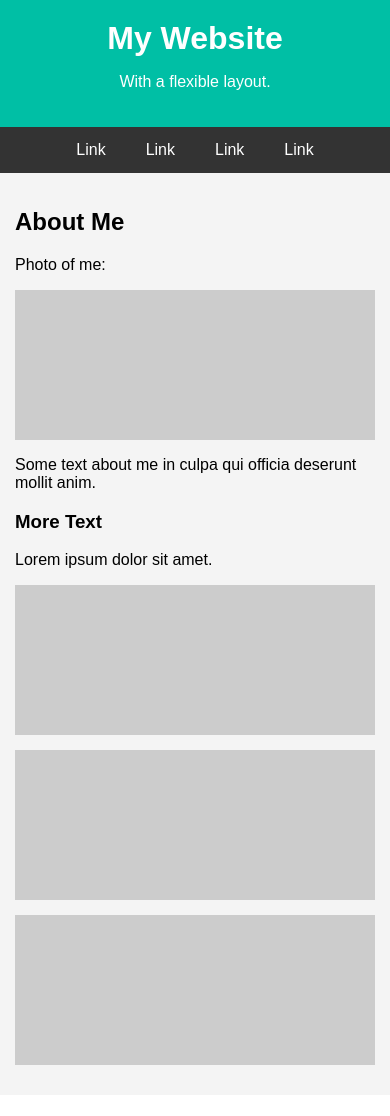
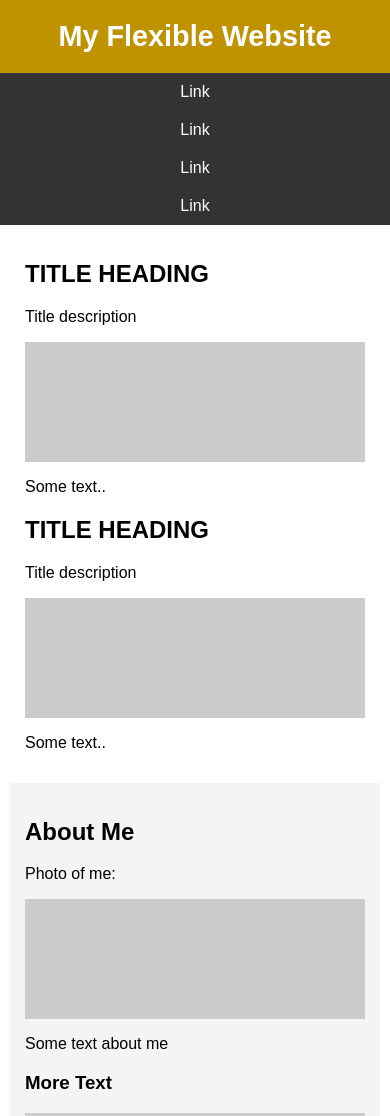
Before and after one commit to MaciejG0/MaciejG0.github.io, a plain HTML site: page index.html in a window 390 px wide. Shown: the top 1116 px of the page. Drawn offline with Linux system fonts and the light colour scheme.

Commit message:
Update index.html

```diff
--- a/index.html
+++ b/index.html
@@ -4,9 +4,6 @@
     <meta charset="UTF-8">
     <meta name="viewport" content="width=device-width, initial-scale=1.0">
     <title>Moja Strona</title>
-    <link rel="stylesheet" href="style.css">
-</head>
-<body>
     <style>
         * {
             box-sizing: border-box;
@@ -19,7 +16,7 @@ body {
         }
 
         .header {
-    background-color: #00bfa5;
+            background-color: #bf9200;
             color: white;
             padding: 20px;
             text-align: center;
@@ -27,12 +24,14 @@ body {
 
         .header h1 {
             margin: 0;
+            font-size: 2.5em;
         }
 
         .navbar {
             display: flex;
             justify-content: center;
             background-color: #333;
+            flex-wrap: wrap;
         }
 
         .navbar a {
@@ -51,6 +50,7 @@ body {
         .row {
             display: flex;
             flex-wrap: wrap;
+            padding: 0 10px;
         }
 
         .column {
@@ -82,16 +82,45 @@ body {
             margin-top: 20px;
         }
 
-/* Responsywność */
+        @media screen and (max-width: 900px) {
+            .column.side {
+                flex: 100%;
+                order: 2;
+            }
+            .column.middle {
+                flex: 100%;
+                order: 1;
+            }
+        }
+
         @media screen and (max-width: 600px) {
-    .row {
+            .header h1 {
+                font-size: 1.8em;
+            }
+
+            .navbar {
                 flex-direction: column;
+            }
+
+            .navbar a {
+                padding: 10px;
+            }
+
+            .column.side, .column.middle {
+                flex: 100%;
+            }
+
+            .image-placeholder {
+                height: 120px;
             }
         }
     </style>
+</head>
+<body>
+
     <div class="header">
-        <h1>My Website</h1>
-        <p>With a flexible layout.</p>
+        <h1>My Flexible Website</h1>
+
     </div>
 
     <div class="navbar">
@@ -106,10 +135,10 @@ body {
             <h2>About Me</h2>
             <p>Photo of me:</p>
             <div class="image-placeholder"></div>
-            <p>Some text about me in culpa qui officia deserunt mollit anim.</p>
+            <p>Some text about me</p>
 
             <h3>More Text</h3>
-            <p>Lorem ipsum dolor sit amet.</p>
+            <p></p>
             <div class="image-placeholder"></div>
             <div class="image-placeholder"></div>
             <div class="image-placeholder"></div>
@@ -117,12 +146,12 @@ body {
 
         <div class="column middle">
             <h2>TITLE HEADING</h2>
-            <p>Title description, Dec 7, 2017</p>
+            <p>Title description</p>
             <div class="image-placeholder"></div>
             <p>Some text..</p>
 
             <h2>TITLE HEADING</h2>
-            <p>Title description, Sep 2, 2017</p>
+            <p>Title description</p>
             <div class="image-placeholder"></div>
             <p>Some text..</p>
         </div>
```
Lines whose indentation alone changed are shown as unchanged.
